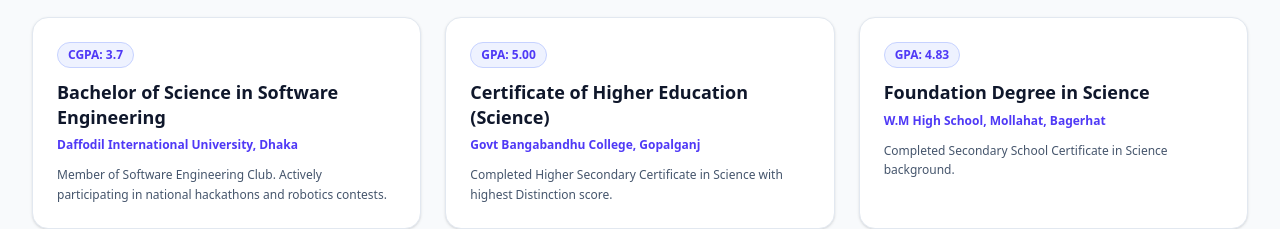
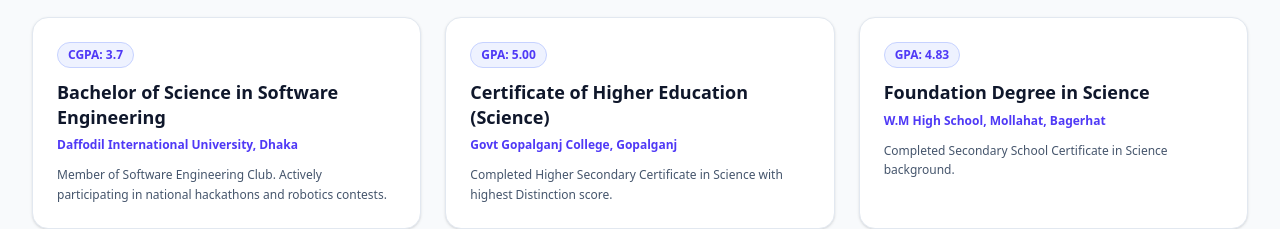
Before and after one commit to hossentahir/portfolio2, a React (Vite) app in the folder client/: page /about in a window 1280 px wide. Shown: the part 2400-2629 px from the top of the page. Built offline with nearby package versions, Linux system fonts and the light colour scheme; no server answers.

Commit message:
updated college name

```diff
--- a/client/src/pages/About.jsx
+++ b/client/src/pages/About.jsx
@@ -40,7 +40,7 @@
     },
     {
       degree: 'Certificate of Higher Education (Science)',
-      institution: 'Govt Bangabandhu College, Gopalganj',
+      institution: 'Govt Gopalganj College, Gopalganj',
       grade: 'GPA: 5.00',
       details: 'Completed Higher Secondary Certificate in Science with highest Distinction score.'
     },
```
